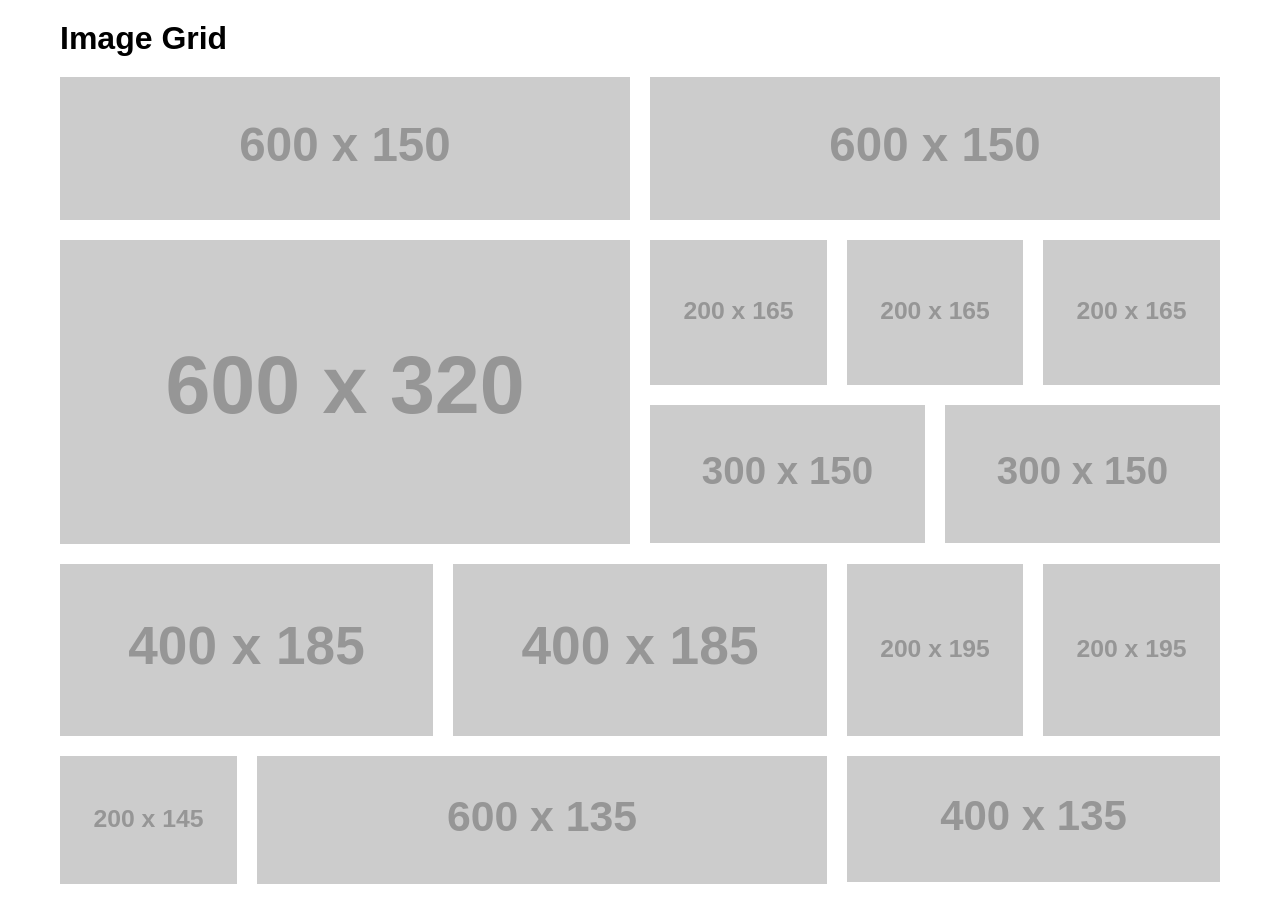
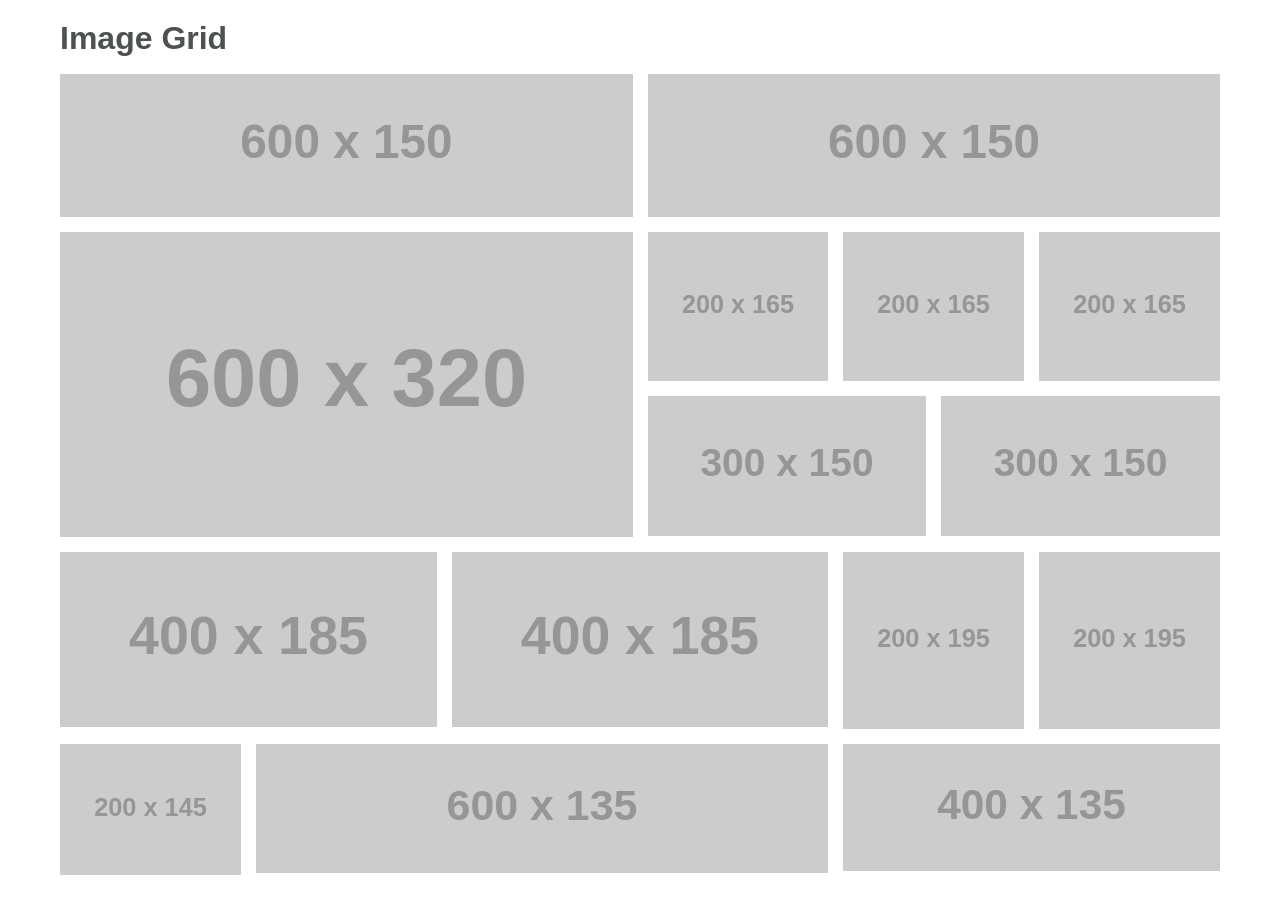
Before and after one commit to pliskakh/image-grid, a plain HTML site: page index.html in a window 1280 px wide. Drawn offline with Linux system fonts and the light colour scheme; placeholder pictures from the web are drawn by us.

Commit message:
some fixes

```diff
--- a/css/style.css
+++ b/css/style.css
@@ -1,5 +1,5 @@
 body{
-
+	color: #4D5152;
 }
 
 /* Layout */
@@ -9,7 +9,7 @@ body{
 }
 
 .ba-header{
-	padding-bottom: 20px;
+	padding-bottom: 17px;
 }
 
 .ba-header h1{
@@ -64,14 +64,14 @@ textarea {
 }
 
 .ba-row{
-	margin-left: -20px;
+	margin-left: -15px;
 }
 
 .ba-row + .ba-row{
-	margin-top: 20px;
+	margin-top: 15px;
 }
 
 .ba-row > [class*="ba-width-"]{
 	float: left;
-	padding-left: 20px;
+	padding-left: 15px;
 }
```
